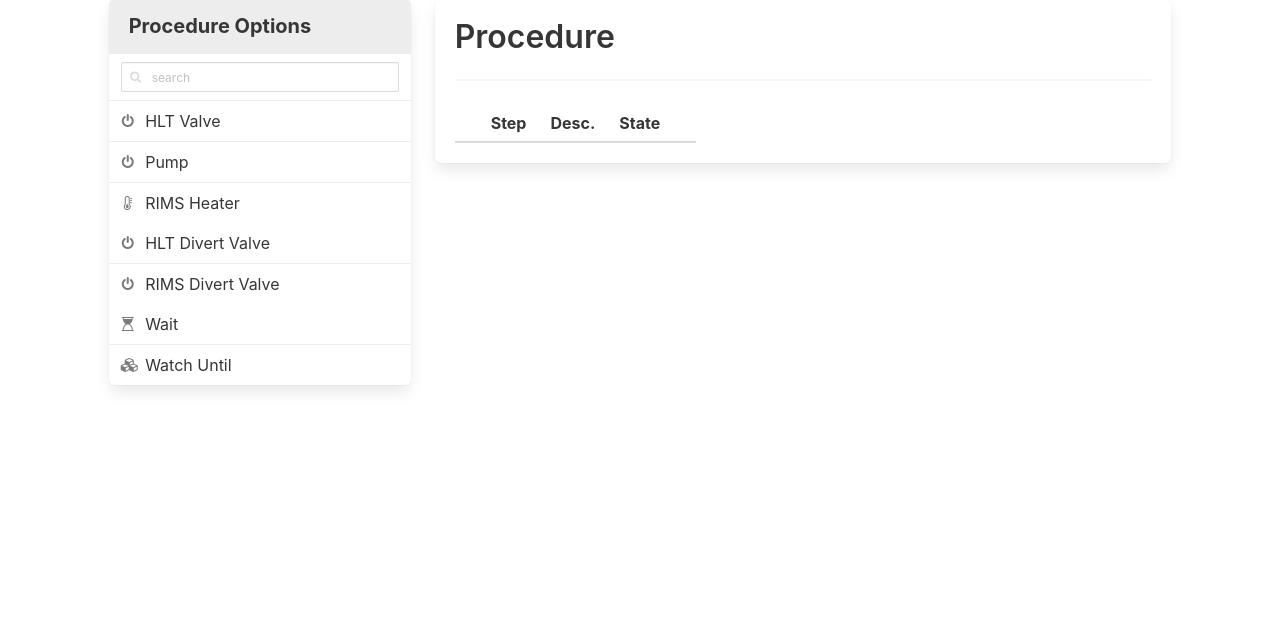
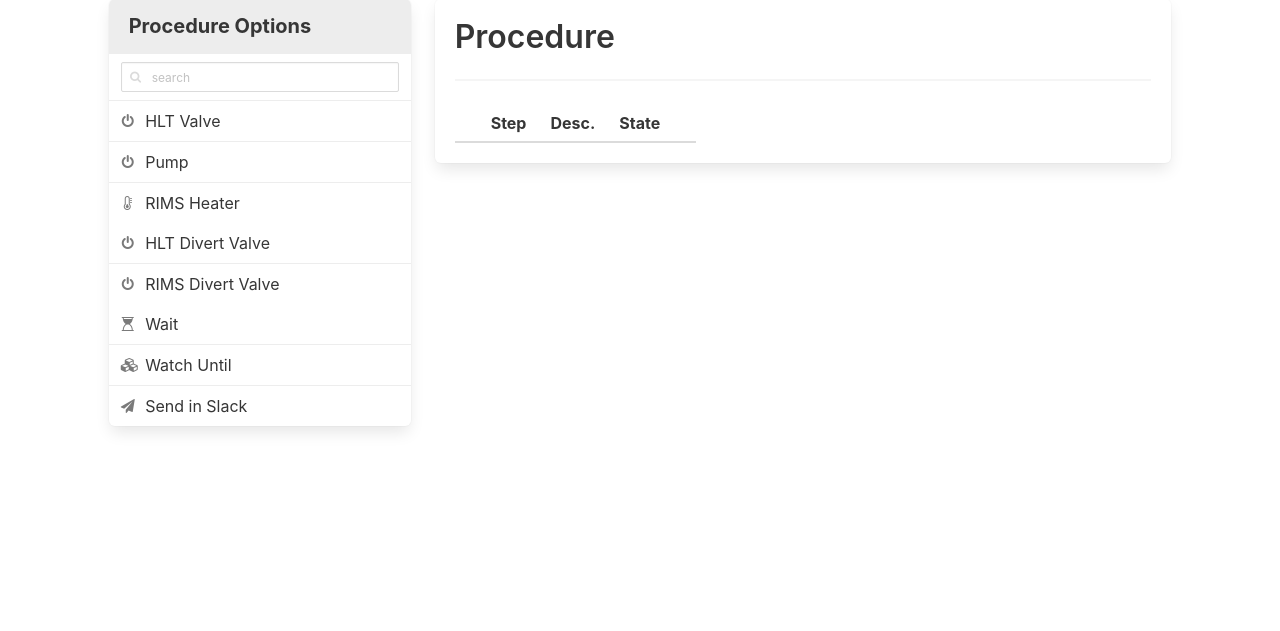
Before and after one commit to llamicron/weber, a Flask app: page / in a window 1280 px wide. Shown: the part 161-792 px from the top of the page. Run offline with Flask 2, Linux system fonts and the light colour scheme; lists and menus that the app fills with data are empty; some libraries are stand-ins or nearby versions.

Commit message:
Adds slack item

```diff
--- a/static/procedures.js
+++ b/static/procedures.js
@@ -85,6 +85,18 @@ var procedureBuilder = new Vue({
           ],
           "hrType": "Number",
           "value": null
+        },
+        {
+          "type": "method",
+          "name": "slack",
+          "prettyName": "Send in Slack",
+          "desc": "Sends a message in slack",
+          "icon": "fa-paper-plane",
+          "args": [
+            "Message"
+          ],
+          "hrType": "Text",
+          "value": null
         }
       ]
     },
--- a/templates/index.html
+++ b/templates/index.html
@@ -91,7 +91,7 @@
                   </div>
                 </td>
                 <td><a href="#" @click="removeElement(item)">
-                  <i class="fa fa-close fa-lg" aria-hidden="true"></i>
+                  <i class="fa fa-remove fa-lg" aria-hidden="true"></i>
                 </a></td>
               </tr>
             </tbody>
```
